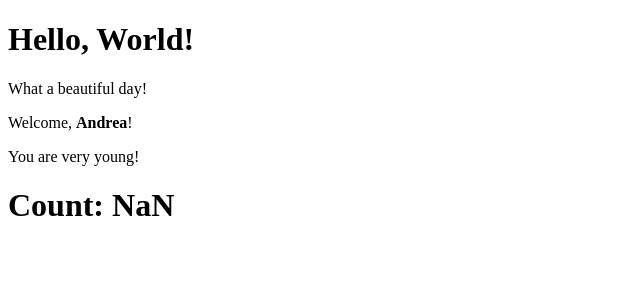
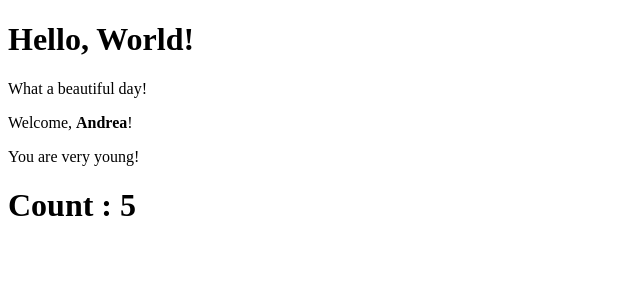
Before and after one commit to leggio98/react-exercises, a React (Create React App) app in the folder react-exercises/: page / in a window 1280 px wide. Shown: the top 300 px of the page, without its empty margins (0-640 px from the left). Built offline with nearby package versions, Linux system fonts and the light colour scheme.

Commit message:
Add state-04

```diff
--- a/react-exercises/src/Age.js
+++ b/react-exercises/src/Age.js
@@ -6,12 +6,12 @@
 
 export class Age extends React.Component{
     render () {
-        return <p>
+        return <div>
             {(this.props.value > 18)
             ? <p> Your age is {this.props.value} </p>
             : <p> You are very young! </p>
         }
-             </p>
+             </div>
     }
 }
 
--- a/react-exercises/src/Counter.js
+++ b/react-exercises/src/Counter.js
@@ -4,7 +4,11 @@
 //Modify the Counter component so that the initial value of the counter,
 // the increment interval and the increment amount are passed as props to the component.
 
+//Extract the h1 tag showing the count state variable into a new component
+// called CounterDisplay and render it within the Counter component, passing it the count state variable as a prop.
+
 import React from "react";
+import { CounterDisplay } from "./CounterDisplay";
 
 export class Counter extends React.Component {
 
@@ -19,19 +23,20 @@
         setInterval(() => {
             this.setState((state) => {
                 return {
-                    count: state.count + (this.props.incrementBy)
+                    count: state.count + this.props.incrementBy
                 }
             })
-        }, (this.props.intervalTime))
+        }, this.props.intervalTime)
     }
+
     render() {
         return (
-            <h1>Count: {this.state.count}</h1>
+            <CounterDisplay count = {this.state.count} />
         )
     }
 }
 
-Counter.propsDefault = {
+Counter.defaultProps = {
     intervalTime: 1000,
     initialValue: 0,
     incrementBy: 1,
--- /dev/null
+++ b/react-exercises/src/CounterDisplay.js
@@ -0,0 +1,9 @@
+import React from "react";
+
+export class CounterDisplay extends React.Component {
+    render() {
+        return (
+            <h1>Count : {this.props.count}</h1>
+        )
+    }
+}
```
